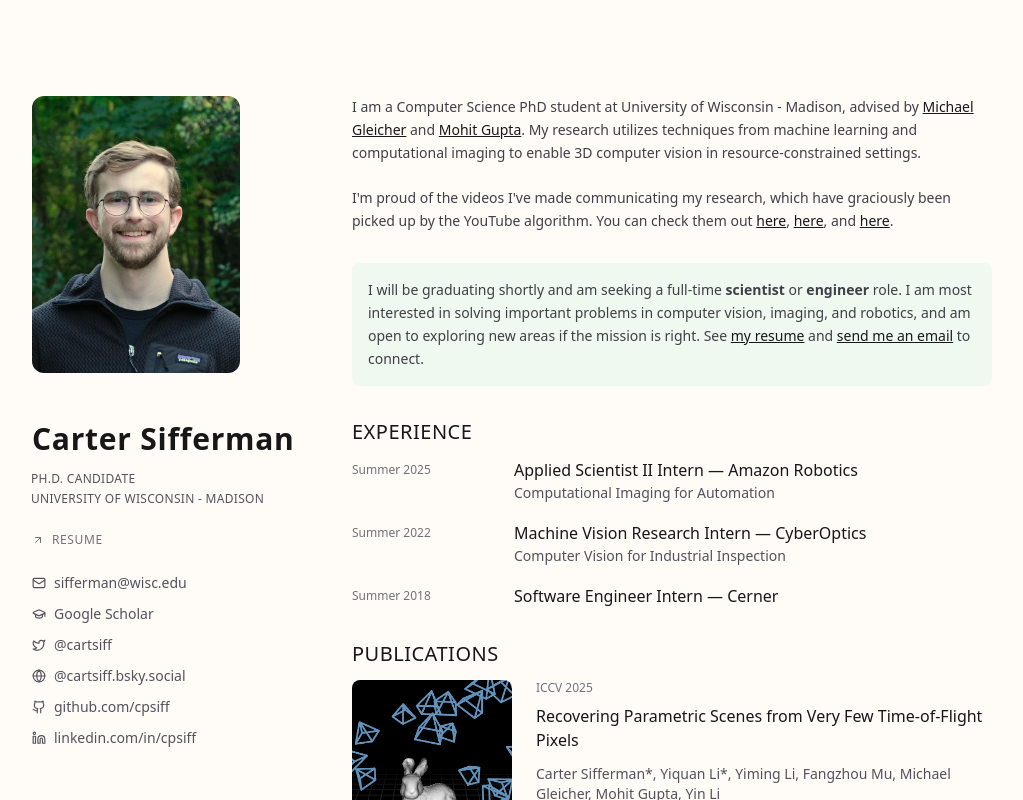
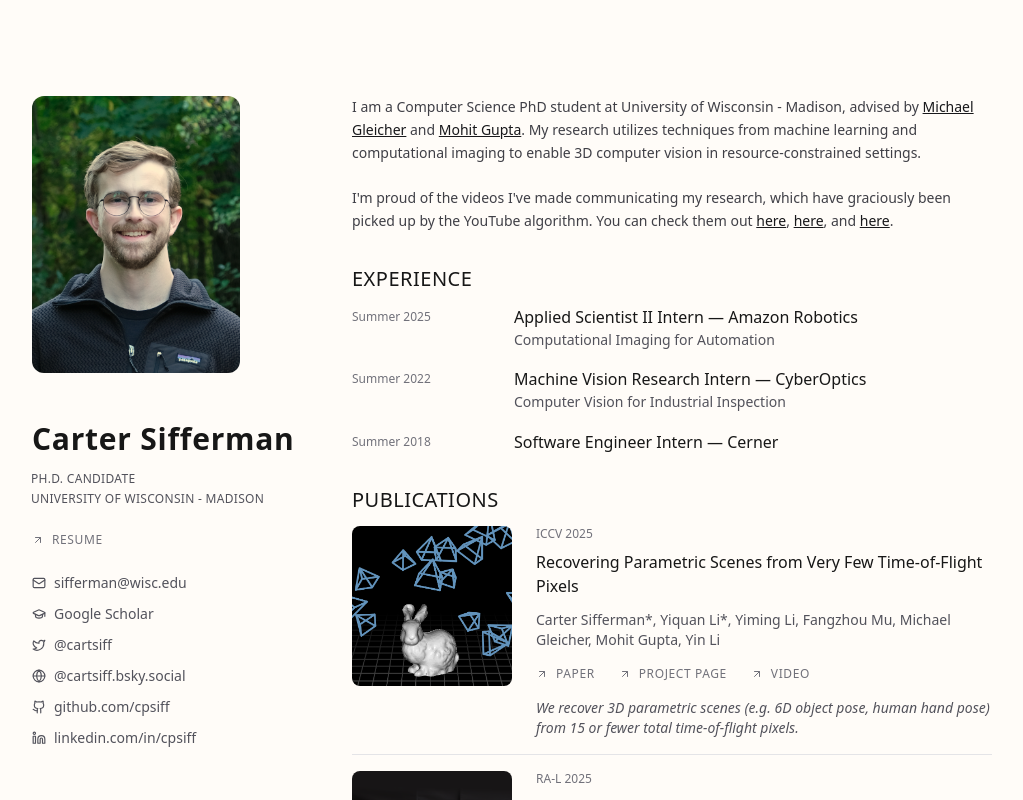
Before and after one commit to cpsiff/cpsiff.github.io, a Next.js app: page / in a window 1280 px wide. Shown: the top 800 px of the page, without its empty margins (128-1151 px from the left). Built offline with nearby package versions, Linux system fonts and the light colour scheme.

Commit message:
remove looking for jobs paragraph

```diff
--- a/src/data/aboutme.ts
+++ b/src/data/aboutme.ts
@@ -33,15 +33,7 @@ export const aboutMe: AboutMe = {
   which have graciously been picked up by the YouTube algorithm.
   You can check them out <a href="https://youtu.be/vJdfpmd6OE0?si=__uS_1874i1nkKaM">here</a>,
   <a href="https://youtu.be/4m9GzPTr8y4?si=gW6ku43Z9g0sGfJd">here</a>,
-  and <a href="https://youtu.be/p6G4_JU5y2k">here</a>.
-  <br> <br>
-  <div style="background-color: #f0f9f0; padding: 16px; border-radius: 8px; margin: 8px 0;">
-  I will be graduating shortly and am seeking a full-time
-  <strong> scientist</strong>
-  or <strong>engineer</strong> role. I am most interested in solving important problems
-  in computer vision, imaging, and robotics, and am open to exploring new areas if
-  the mission is right. See <a href="/Carter Sifferman Resume.pdf"/>my resume</a> and <a href="mailto:sifferman@wisc.edu">send me an email</a> to connect.
-  </div>`,
+  and <a href="https://youtu.be/p6G4_JU5y2k">here</a>.`,
   email: "sifferman@wisc.edu",
   imageUrl:
     "/CarterSifferman.jpg",
```
